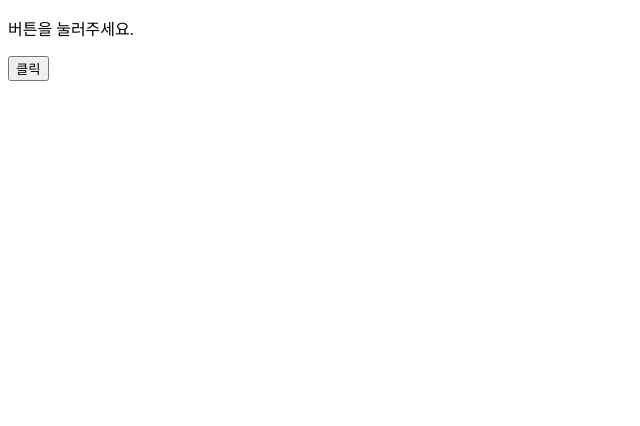
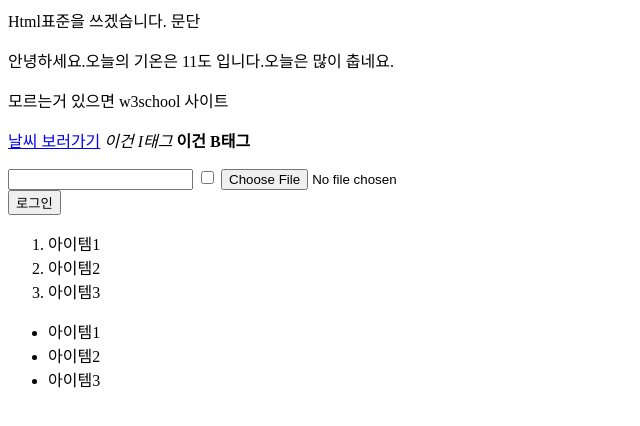
Before and after one commit to ahas/reem-study, a plain HTML site: page episode_1/index.html in a window 1280 px wide. Shown: the whole page, without its empty margins (0-640 px from the left). Drawn offline with Linux system fonts and the light colour scheme.

Commit message:
설희 내용

```diff
--- a/episode_1/index.html
+++ b/episode_1/index.html
@@ -1,17 +1,53 @@
-<!DOCTYPE html>
+<!DOCTYPE html>  Html표준을 쓰겠습니다.
 <html>
-<!-- TAG -->
 
+<!--Tag-->
 <!-- 이 부분부터 내용 -->
 
 <head>
     <title>오늘의 스터디</title>
-    <script src="index.js"></script>
+
 </head>
 
 <body>
-    <p>버튼을 눌러주세요.</p>
-    <button>클릭</button>
+    <!--tag-->
+    <!--paragraph-->문단
+    <p>안녕하세요.<span>오늘의 기온은 11도 입니다.</span>오늘은 많이 춥네요.</p>
+    <p>모르는거 있으면 w3school 사이트<p>
+    <!--anchor-->
+    <!--hyperlink-->
+    <!--속성,attribute 태그옵션-->
+    <a href="http://www.naver.com">날씨 보러가기</a>
+    <i>이건 I태그</i>
+    <b>이건 B태그</b>
+    <table></table>
+
+    <div>
+
+
+    <input type="password" />
+    <input type="checkbox" />
+    <input type="file" />
+</div>
+    <button>로그인</button>
+
+
+<!--ordered list-->
+<ol>
+    <li>아이템1</li>
+    <li>아이템2</li>
+    <li>아이템3</li>
+</ol>
+<!--unordered list-->
+<ul>
+    <li>아이템1</li>
+    <li>아이템2</li>
+    <li>아이템3</li>
+</ul>
+
+<!--division-->
+<div></div>
+
 </body>
 
 </html>
```
